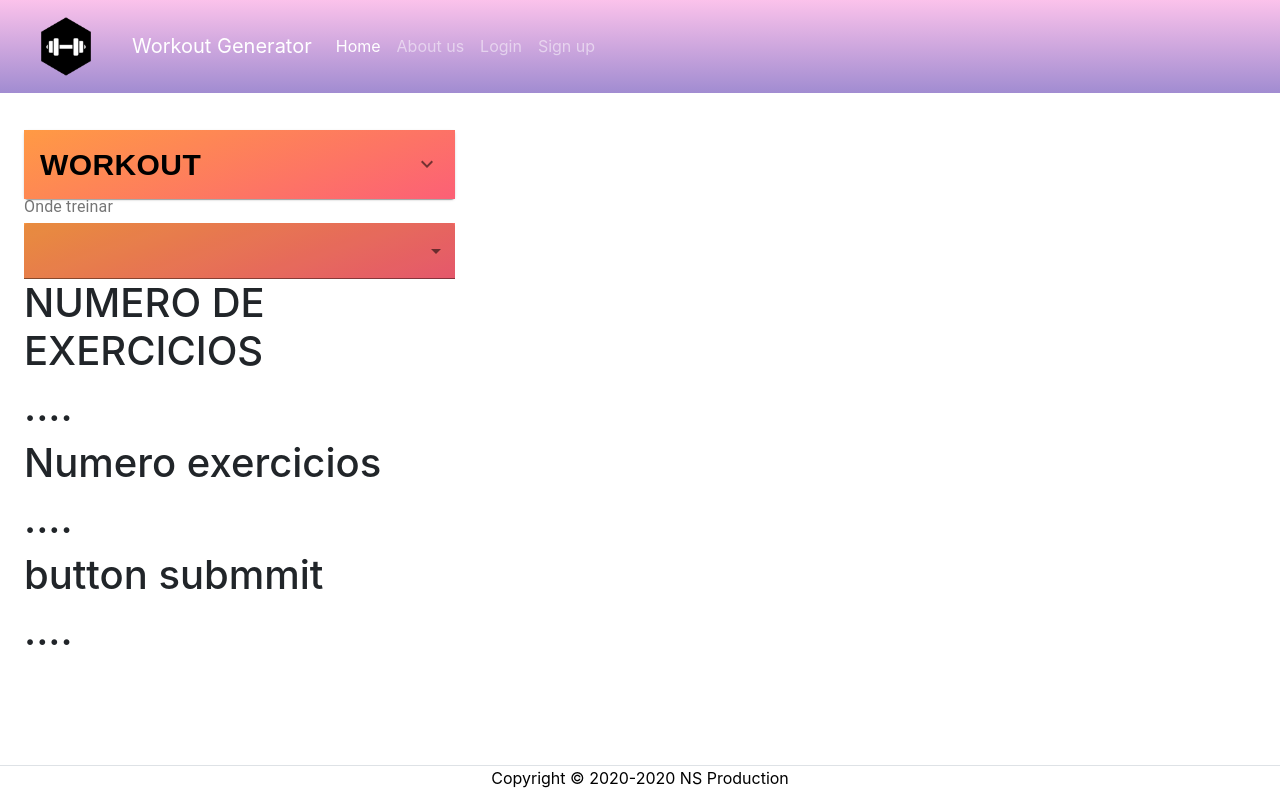
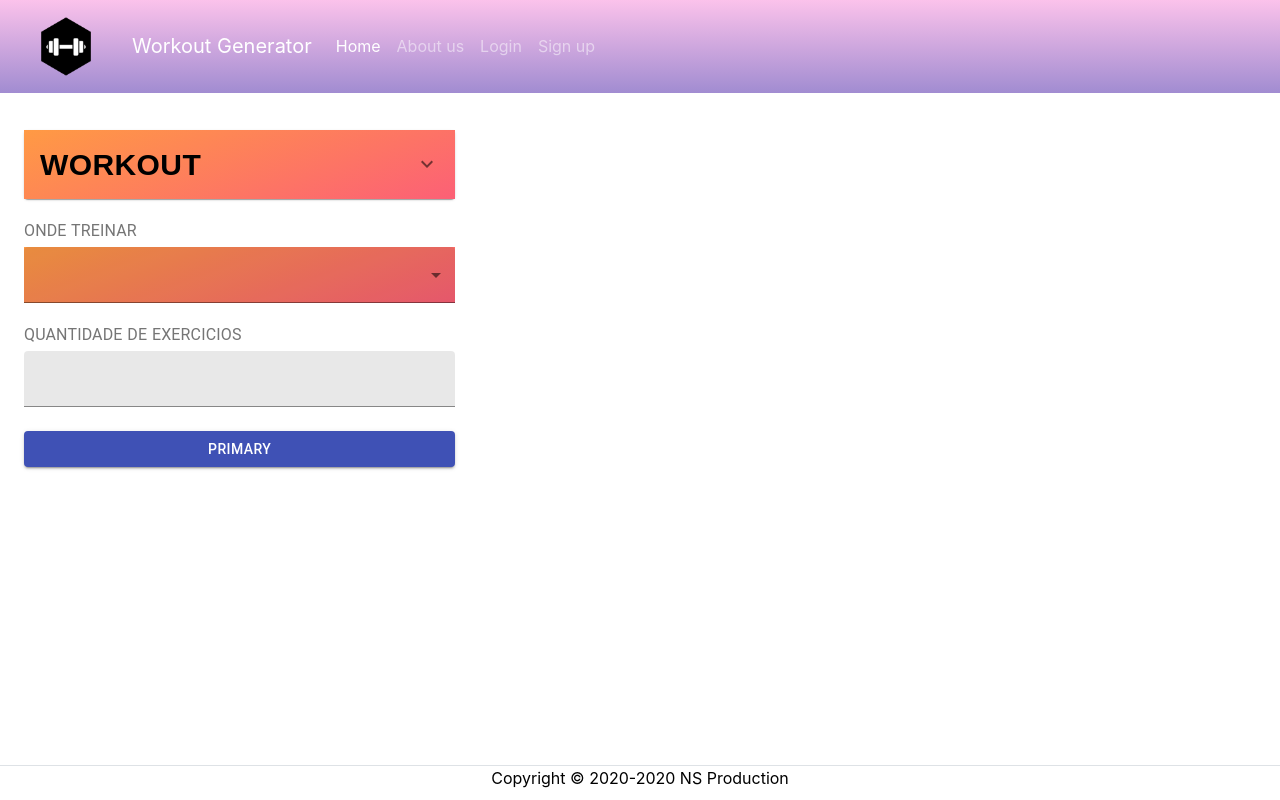
Before and after one commit to gaofeng-yin/web_app, a React (Create React App) app: page / in a window 1280 px wide. Built offline with nearby package versions, Linux system fonts and the light colour scheme.

Commit message:
dropdown; number input; submit button

```diff
--- a/src/Components/Inputing/Inputing.js
+++ b/src/Components/Inputing/Inputing.js
@@ -6,11 +6,14 @@ import AccordionSummary from '@material-ui/core/AccordionSummary';
 import AccordionDetails from '@material-ui/core/AccordionDetails';
 import ExpandMoreIcon from '@material-ui/icons/ExpandMore';
 import { Col, Row } from 'react-bootstrap';
-import { Container, makeStyles, MenuItem } from '@material-ui/core';
+import { Container, FormGroup, makeStyles, MenuItem } from '@material-ui/core';
 import Checkbox from '@material-ui/core/Checkbox';
 import Select from '@material-ui/core/Select';
 import FormControl from '@material-ui/core/FormControl';
 import InputLabel from '@material-ui/core/InputLabel';
+import TextField from '@material-ui/core/TextField';
+import Button from '@material-ui/core/Button';
+
 
 
 function Inputing() {
@@ -20,6 +23,10 @@ function Inputing() {
     const updatePlace = (event) => {
         console.warn(event.target.value);
         setPlace(event.target.value);
+    }
+
+    const updateQuantity = (e) => {
+        console.warn(e.target.value);
     }
 
     return (
@@ -68,13 +75,14 @@ function Inputing() {
                     </Accordion>
                 </div>
 
+                <br />
                 <div className="Outside_indoor">
                     <Grid container direction="column" justify="space-around" alignItems="flex-start">
 
-                        <InputLabel id="place-filled-label">Onde treinar</InputLabel>
+                        <InputLabel id="place-filled-label" className="title">Onde treinar</InputLabel>
 
-                        <FormControl variant="filled" className="inputForm col-12">
-                            <Select lavelId="place-filled-label" id="place-select-filled" value={place} onChange={updatePlace}>
+                        <FormControl variant="filled" className="inputForm" fullWidth>
+                            <Select labelId="place-filled-label" id="place-select-filled" value={place} onChange={updatePlace} className="title">
                                 <MenuItem value={1}>Opção 1</MenuItem>
                                 <MenuItem value={2}>Opção 2</MenuItem>
                                 <MenuItem value={3}>Opção 3</MenuItem>
@@ -86,24 +94,26 @@ function Inputing() {
                     </Grid>
                 </div>
 
+                <br />
                 <div className="Outside_indoor">
                     <Grid container direction="column" justify="space-around" alignItems="flex-start">
-                        <h1>NUMERO DE EXERCICIOS</h1>
-                        <h1>....</h1>
+
+                        <InputLabel id="exerciseQuantity" className="title">Quantidade de exercicios</InputLabel>
+
+                        <TextField className="title" id="exerciseQuantity" type="number" variant="filled" fullWidth onChange={updateQuantity}>
+
+                        </TextField>
+
                     </Grid>
                 </div>
 
+
+                <br />
                 <div className="Outside_indoor">
                     <Grid container direction="column" justify="space-around" alignItems="flex-start">
-                        <h1>Numero exercicios</h1>
-                        <h1>....</h1>
-                    </Grid>
-                </div>
-
-                <div className="Outside_indoor">
-                    <Grid container direction="column" justify="space-around" alignItems="flex-start">
-                        <h1>button submmit</h1>
-                        <h1>....</h1>
+                        <Button variant="contained" color="primary" fullWidth>
+                            Primary
+                        </Button>
                     </Grid>
                 </div>
             </form>
```
